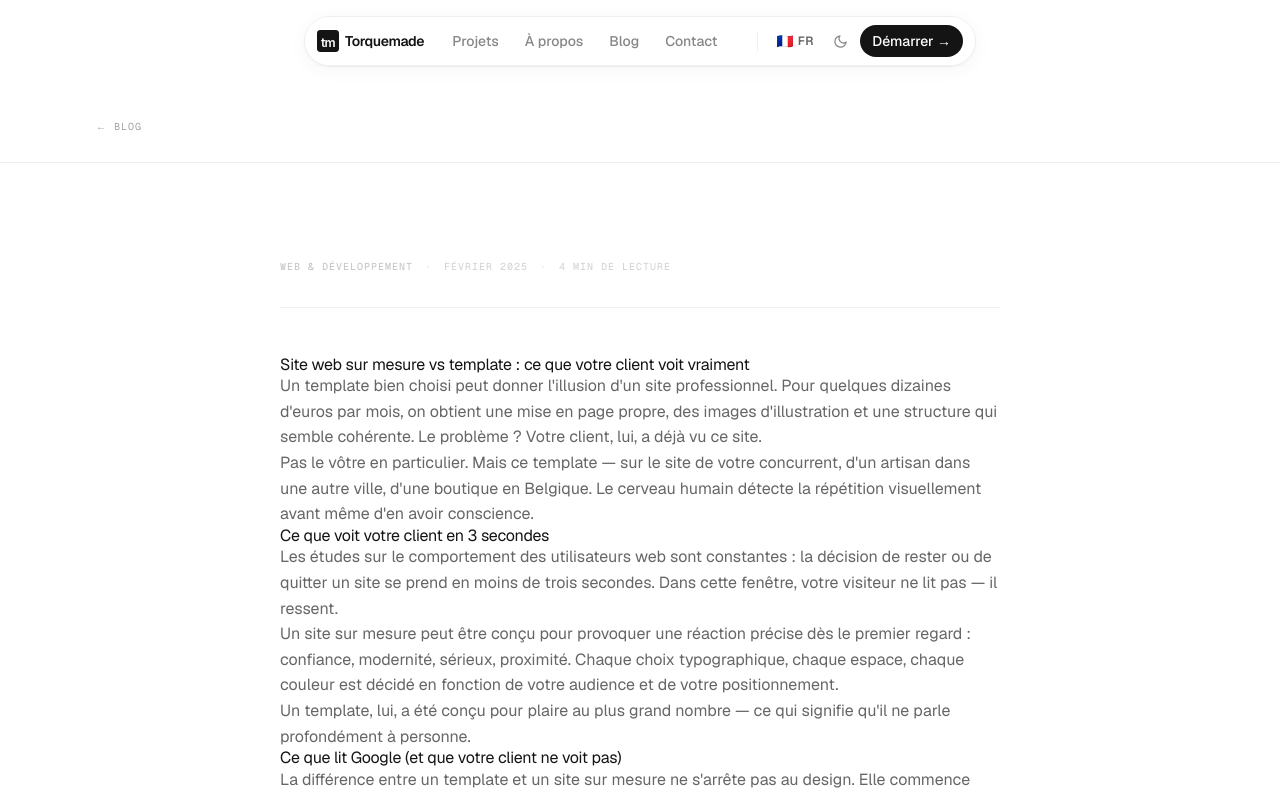
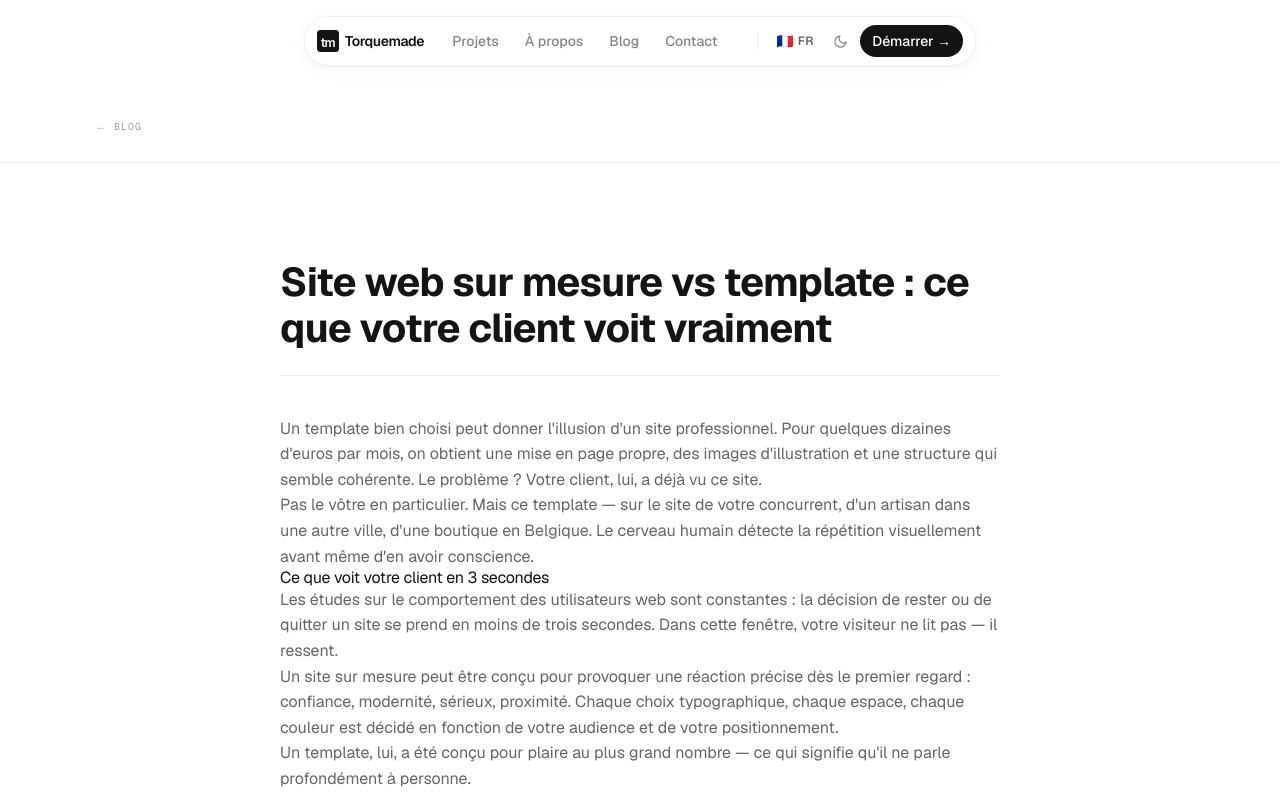
Before and after one commit to loanrmb/torquemade-v2, a Next.js app: page /blog/site-sur-mesure-vs-template in a window 1280 px wide. Shown: the top 792 px of the page. Built offline with nearby package versions, Linux system fonts and the light colour scheme.

Commit message:
Remove meta flex block and add blog-article-title to H1 (FR & EN)

```diff
--- a/app/blog/(articles)/site-sur-mesure-vs-template/_content.tsx
+++ b/app/blog/(articles)/site-sur-mesure-vs-template/_content.tsx
@@ -63,16 +63,8 @@ export function SiteSurMesureVsTemplateContent() {
 function ArticleFR({ lang }: { lang: 'fr' | 'en' }) {
   return (
     <>
-      <div className="mb-12 flex flex-wrap items-center gap-3 pb-8 font-mono text-[10px] uppercase tracking-widest"
-        style={{ borderBottom: '1px solid hsl(var(--border-subtle))' }}>
-        <span className="opacity-40">Web &amp; Développement</span>
-        <span className="opacity-20">·</span>
-        <span className="opacity-30">Février 2025</span>
-        <span className="opacity-20">·</span>
-        <span className="opacity-30">4 min de lecture</span>
-      </div>
 
-      <h1>Site web sur mesure vs template : ce que votre client voit vraiment</h1>
+      <h1 className="blog-article-title">Site web sur mesure vs template : ce que votre client voit vraiment</h1>
 
       <p>Un template bien choisi peut donner l&apos;illusion d&apos;un site professionnel. Pour quelques dizaines d&apos;euros par mois, on obtient une mise en page propre, des images d&apos;illustration et une structure qui semble cohérente. Le problème ? Votre client, lui, a déjà vu ce site.</p>
 
@@ -134,16 +126,8 @@ function ArticleFR({ lang }: { lang: 'fr' | 'en' }) {
 function ArticleEN({ lang }: { lang: 'fr' | 'en' }) {
   return (
     <>
-      <div className="mb-12 flex flex-wrap items-center gap-3 pb-8 font-mono text-[10px] uppercase tracking-widest"
-        style={{ borderBottom: '1px solid hsl(var(--border-subtle))' }}>
-        <span className="opacity-40">Web &amp; Development</span>
-        <span className="opacity-20">·</span>
-        <span className="opacity-30">February 2025</span>
-        <span className="opacity-20">·</span>
-        <span className="opacity-30">4 min read</span>
-      </div>
 
-      <h1>Custom Website vs Template: What Your Client Really Sees</h1>
+      <h1 className="blog-article-title">Custom Website vs Template: What Your Client Really Sees</h1>
 
       <p>A well-chosen template can give the illusion of a professional site. For a few dozen euros a month, you get a clean layout, stock images, and a structure that seems coherent. The problem? Your client has already seen this site.</p>
 
```
